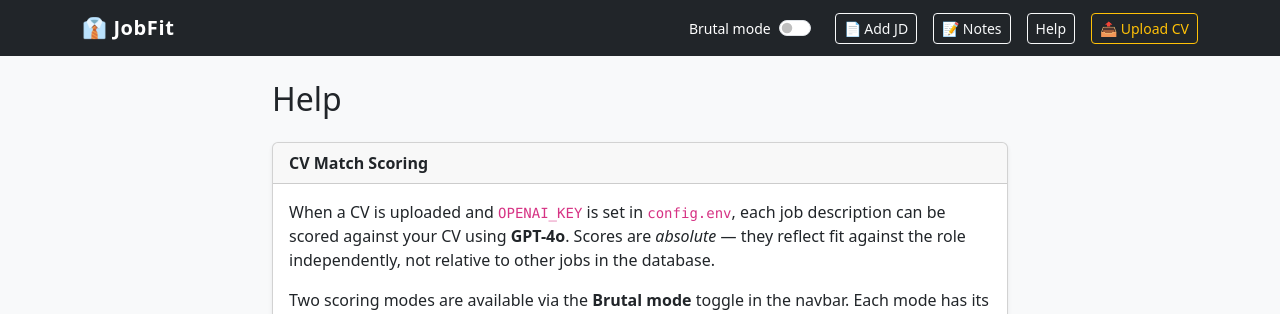
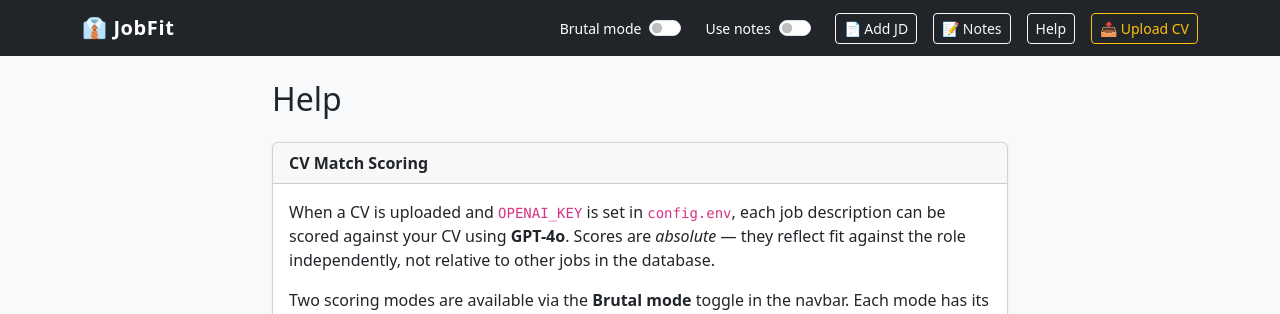
Before and after one commit to sarusso/jobfit, a Flask app: page /help in a window 1280 px wide. Shown: the top 314 px of the page. Run offline with Flask 3, Linux system fonts and the light colour scheme; some libraries are stand-ins or nearby versions.

Commit message:
Add 'Use notes' toggle
- New navbar switch to include/exclude notes from scoring (off by default)
- Notes-enabled scores cached separately with _notes filename suffix

Co-Authored-By: Claude Sonnet 4.6 <noreply@anthropic.com>

```diff
--- a/app.py
+++ b/app.py
@@ -73,14 +73,21 @@ def _current_mode() -> str:
     return session.get("scoring_mode", "normal")
 
 
-def _score_path(company: str, role_id: str, mode: str) -> Path:
-    return DATA_DIR / company / "_scores" / f"{role_id}_{mode}.json"
+def _use_notes() -> bool:
+    return session.get("use_notes", False)
 
 
-def _load_score(company: str, role_id: str, mode: str | None = None) -> dict | None:
+def _score_path(company: str, role_id: str, mode: str, use_notes: bool = False) -> Path:
+    suffix = f"{mode}_notes" if use_notes else mode
+    return DATA_DIR / company / "_scores" / f"{role_id}_{suffix}.json"
+
+
+def _load_score(company: str, role_id: str, mode: str | None = None, use_notes: bool | None = None) -> dict | None:
     if mode is None:
         mode = _current_mode()
-    path = _score_path(company, role_id, mode)
+    if use_notes is None:
+        use_notes = _use_notes()
+    path = _score_path(company, role_id, mode, use_notes)
     if not path.exists():
         return None
     with open(path, encoding="utf-8") as f:
@@ -90,8 +97,8 @@ def _load_score(company: str, role_id: str, mode: str | None = None) -> dict | N
     return data
 
 
-def _save_score(company: str, role_id: str, score_data: dict, mode: str) -> None:
-    path = _score_path(company, role_id, mode)
+def _save_score(company: str, role_id: str, score_data: dict, mode: str, use_notes: bool = False) -> None:
+    path = _score_path(company, role_id, mode, use_notes)
     path.parent.mkdir(parents=True, exist_ok=True)
     score_data["mode"] = mode
     with open(path, "w", encoding="utf-8") as f:
@@ -166,11 +173,11 @@ _PROMPT_BRUTAL = (
 )
 
 
-def _do_score(job: dict, client, mode: str = "normal") -> dict:
+def _do_score(job: dict, client, mode: str = "normal", use_notes: bool = False) -> dict:
     title = job.get("title", "?")
-    log.debug("Scoring '%s' [mode=%s] …", title, mode)
+    log.debug("Scoring '%s' [mode=%s, notes=%s] …", title, mode, use_notes)
     cv_b64 = base64.standard_b64encode(CV_PATH.read_bytes()).decode()
-    notes = NOTES_PATH.read_text(encoding="utf-8").strip() if NOTES_PATH.exists() else ""
+    notes = NOTES_PATH.read_text(encoding="utf-8").strip() if (use_notes and NOTES_PATH.exists()) else ""
     notes_section = (
         f"Additional context provided by the candidate (treat as authoritative):\n{notes}\n\n"
         if notes else ""
@@ -312,6 +319,7 @@ def inject_globals():
         "cv_uploaded": CV_PATH.exists(),
         "can_score": CV_PATH.exists() and bool(_load_config().get("OPENAI_KEY")),
         "scoring_mode": _current_mode(),
+        "use_notes": _use_notes(),
         "existing_companies": _company_names(),
         "candidate_notes": NOTES_PATH.read_text(encoding="utf-8").strip() if NOTES_PATH.exists() else "",
     }
@@ -333,6 +341,12 @@ def notes_save():
 def set_mode():
     mode = request.form.get("mode", "normal")
     session["scoring_mode"] = mode if mode in ("normal", "brutal") else "normal"
+    return redirect(request.referrer or url_for("index"))
+
+
+@app.route("/set-notes", methods=["POST"])
+def set_notes_mode():
+    session["use_notes"] = request.form.get("use_notes") == "1"
     return redirect(request.referrer or url_for("index"))
 
 
@@ -496,10 +510,11 @@ def score_one(company: str, role_id: str):
     if not client:
         abort(400, "OPENAI_KEY not set in config.env.")
     mode = _current_mode()
+    notes = _use_notes()
     job = _get_job(company, role_id)
-    result = _do_score(job, client, mode)
+    result = _do_score(job, client, mode, notes)
     result["cv_hash"] = _cv_hash()
-    _save_score(company, role_id, result, mode)
+    _save_score(company, role_id, result, mode, notes)
     return redirect(request.referrer or url_for("job_view", company=company, role_id=role_id))
 
 
@@ -538,14 +553,15 @@ def score_company_stream(company: str):
     if not company_dir.is_dir():
         abort(404)
     mode = _current_mode()
+    notes = _use_notes()
 
     to_score = [
         f for f in sorted(company_dir.glob("*.json"))
-        if not f.name.startswith("_") and _load_score(company, f.stem, mode) is None
+        if not f.name.startswith("_") and _load_score(company, f.stem, mode, notes) is None
     ]
     total = len(to_score)
 
-    log.info("Starting batch score for '%s': %d job(s), mode=%s", company, total, mode)
+    log.info("Starting batch score for '%s': %d job(s), mode=%s, notes=%s", company, total, mode, notes)
 
     def generate():
         failed = 0
@@ -557,9 +573,9 @@ def score_company_stream(company: str):
             last_error = None
             for attempt in range(1, MAX_RETRIES + 1):
                 try:
-                    result = _do_score(job, client, mode)
+                    result = _do_score(job, client, mode, notes)
                     result["cv_hash"] = _cv_hash()
-                    _save_score(company, json_file.stem, result, mode)
+                    _save_score(company, json_file.stem, result, mode, notes)
                     last_error = None
                     break
                 except Exception as e:
--- a/templates/base.html
+++ b/templates/base.html
@@ -66,6 +66,15 @@
                  onchange="this.form.querySelector('[name=mode]').value = this.checked ? 'brutal' : 'normal'; this.form.submit()">
         </div>
         <input type="hidden" name="mode" value="{{ scoring_mode }}">
+      </form>
+      <form action="/set-notes" method="post" class="d-flex align-items-center gap-2 m-0">
+        <span class="text-white small">Use notes</span>
+        <div class="form-check form-switch m-0">
+          <input class="form-check-input" type="checkbox" id="notesToggle" name="_unused"
+                 {{ "checked" if use_notes }}
+                 onchange="this.form.querySelector('[name=use_notes]').value = this.checked ? '1' : '0'; this.form.submit()">
+        </div>
+        <input type="hidden" name="use_notes" value="{{ '1' if use_notes else '0' }}">
       </form>
       <button type="button" class="btn btn-sm btn-outline-light"
               data-bs-toggle="modal" data-bs-target="#uploadJdModal">&#128196; Add JD</button>
```
